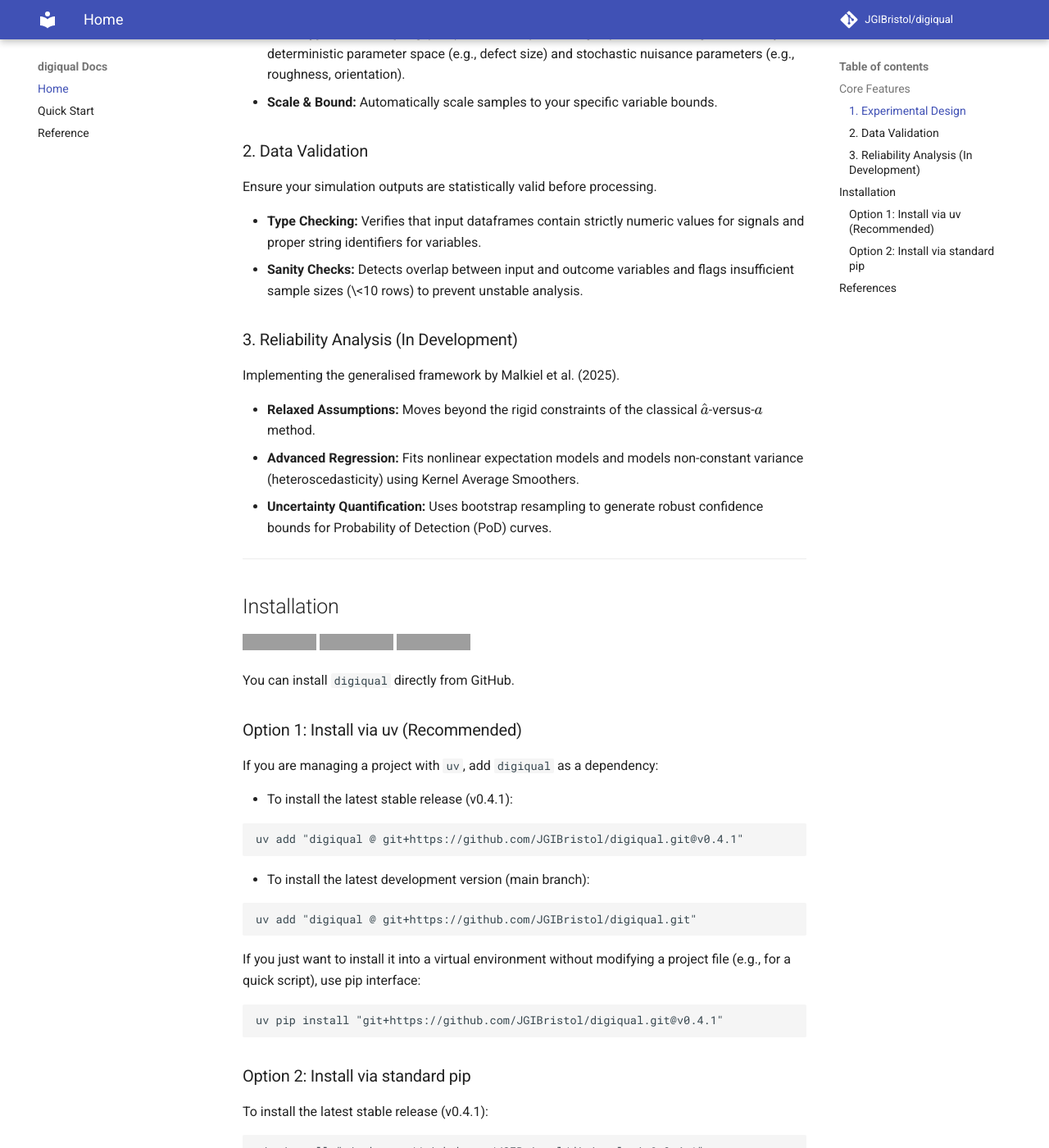
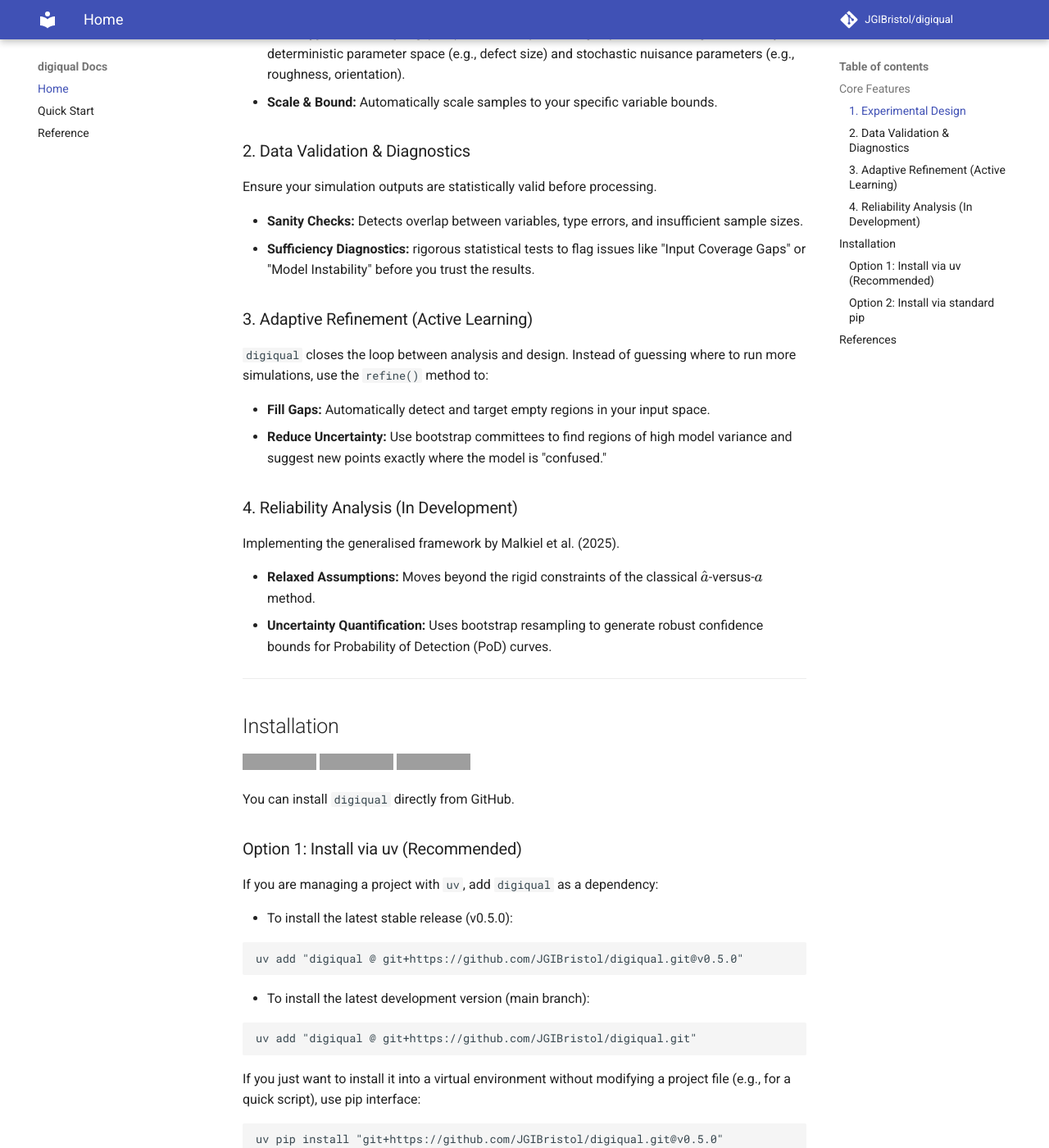
Before and after one commit to JGIBristol/digiqual, an MkDocs documentation site: the page built from docs/index.md, in a window 1280 px wide and 1400 px high, scrolled down 594 px. Shown: the whole window at 82% size. Built offline with MkDocs 1.6.1 and Material for MkDocs 9.7.7, drawn with Linux system fonts in a browser that asks for light colours; comment, search, counter and statistics services are not loaded; some of the changed text lies outside the part shown; grey boxes are pictures that could not be loaded.

````diff
--- a/docs/index.md
+++ b/docs/index.md
@@ -17,21 +17,26 @@ Before running expensive Finite Element (FE) simulations, `digiqual` helps you d
 - **Latin Hypercube Sampling (LHS):** Generate space-filling experimental designs to cover your deterministic parameter space (e.g., defect size) and stochastic nuisance parameters (e.g., roughness, orientation).
 - **Scale & Bound:** Automatically scale samples to your specific variable bounds.
 
-### 2. Data Validation
+### 2. Data Validation & Diagnostics
 
 Ensure your simulation outputs are statistically valid before processing.
 
-- **Type Checking:** Verifies that input dataframes contain strictly numeric values for signals and proper string identifiers for variables.
-- **Sanity Checks:** Detects overlap between input and outcome variables and flags insufficient sample sizes (\<10 rows) to prevent unstable analysis.
+- **Sanity Checks:** Detects overlap between variables, type errors, and insufficient sample sizes.
+- **Sufficiency Diagnostics:** rigorous statistical tests to flag issues like "Input Coverage Gaps" or "Model Instability" before you trust the results.
 
-### 3. Reliability Analysis (In Development)
+### 3. Adaptive Refinement (Active Learning)
+
+`digiqual` closes the loop between analysis and design. Instead of guessing where to run more simulations, use the `refine()` method to:
+
+- **Fill Gaps:** Automatically detect and target empty regions in your input space.
+- **Reduce Uncertainty:** Use bootstrap committees to find regions of high model variance and suggest new points exactly where the model is "confused."
+
+### 4. Reliability Analysis (In Development)
 
 Implementing the generalised framework by Malkiel et al. (2025).
 
 -   **Relaxed Assumptions:** Moves beyond the rigid constraints of the classical $\hat{a}$-versus-$a$ method.
--   **Advanced Regression:** Fits nonlinear expectation models and models non-constant variance (heteroscedasticity) using Kernel Average Smoothers.
 -   **Uncertainty Quantification:** Uses bootstrap resampling to generate robust confidence bounds for Probability of Detection (PoD) curves.
-
 ------------------------------------------------------------------------
 
 ## Installation
@@ -44,9 +49,9 @@ You can install `digiqual` directly from GitHub.
 
 If you are managing a project with `uv`, add `digiqual` as a dependency:
 
-- To install the latest stable release (v0.4.1):
+- To install the latest stable release (v0.5.0):
 ```bash
-uv add "digiqual @ git+https://github.com/JGIBristol/digiqual.git@v0.4.1"
+uv add "digiqual @ git+https://github.com/JGIBristol/digiqual.git@v0.5.0"
 ```
 
 - To install the latest development version (main branch):
@@ -57,15 +62,15 @@ uv add "digiqual @ git+https://github.com/JGIBristol/digiqual.git"
 If you just want to install it into a virtual environment without modifying a project file (e.g., for a quick script), use pip interface:
 
 ```bash
-uv pip install "git+https://github.com/JGIBristol/digiqual.git@v0.4.1"
+uv pip install "git+https://github.com/JGIBristol/digiqual.git@v0.5.0"
 ```
 
 ### Option 2: Install via standard pip
 
-To install the latest stable release (v0.4.1):
+To install the latest stable release (v0.5.0):
 
 ```bash
-pip install "git+https://github.com/JGIBristol/digiqual.git@v0.4.1"
+pip install "git+https://github.com/JGIBristol/digiqual.git@v0.5.0"
 ```
 To install the latest development version:
 
--- a/pyproject.toml
+++ b/pyproject.toml
@@ -1,6 +1,6 @@
 [project]
 name = "digiqual"
-version = "0.4.1"
+version = "0.5.0"
 description = "Statistical Toolkit for Reliability Assessment in NDT"
 authors = [
   {name = "Josh Tyler", email = "josh.tyler@bristol.ac.uk"}
````
Also changed, not shown: README.md (+9 -8 lines), 1 other file.
